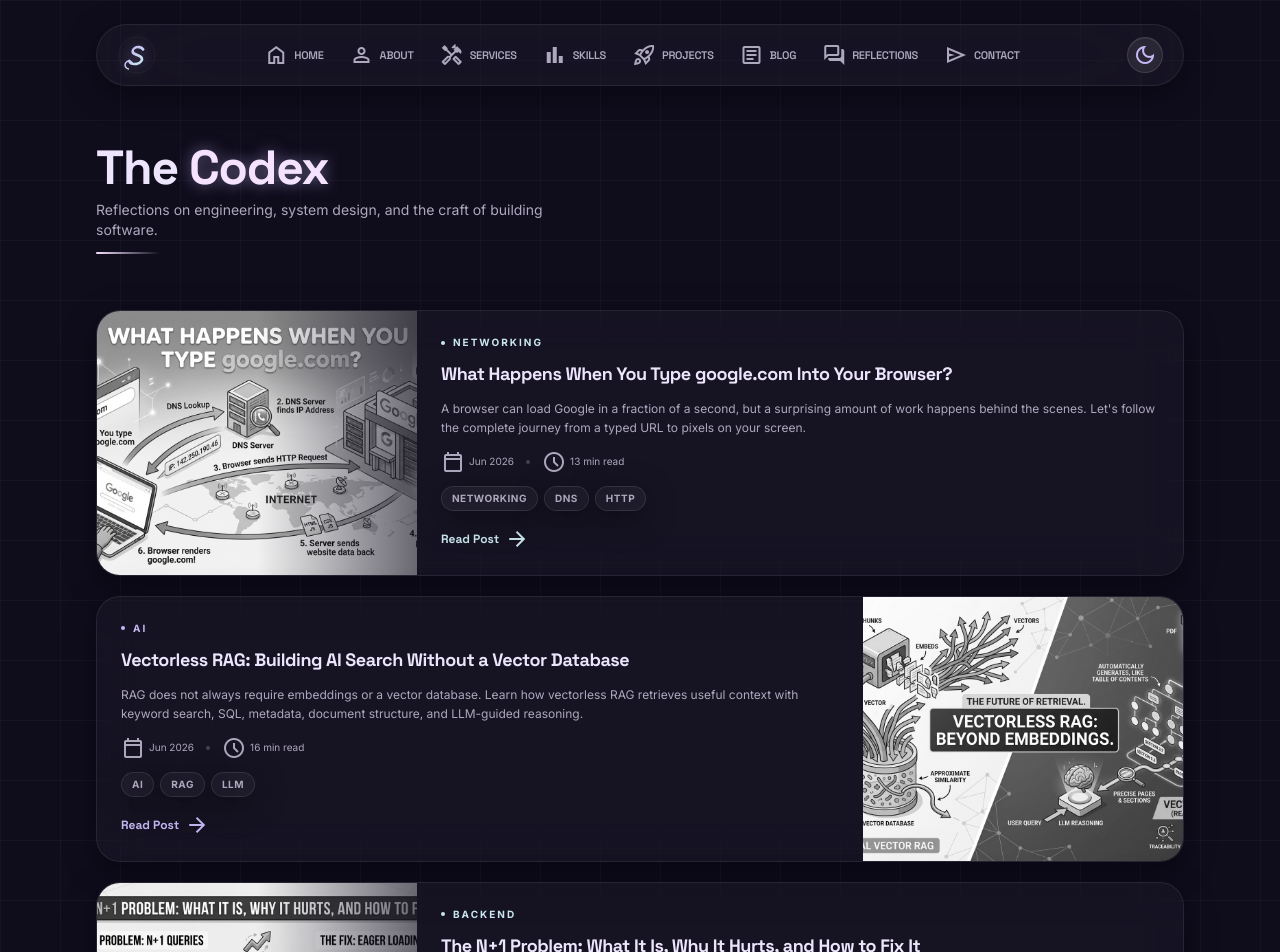
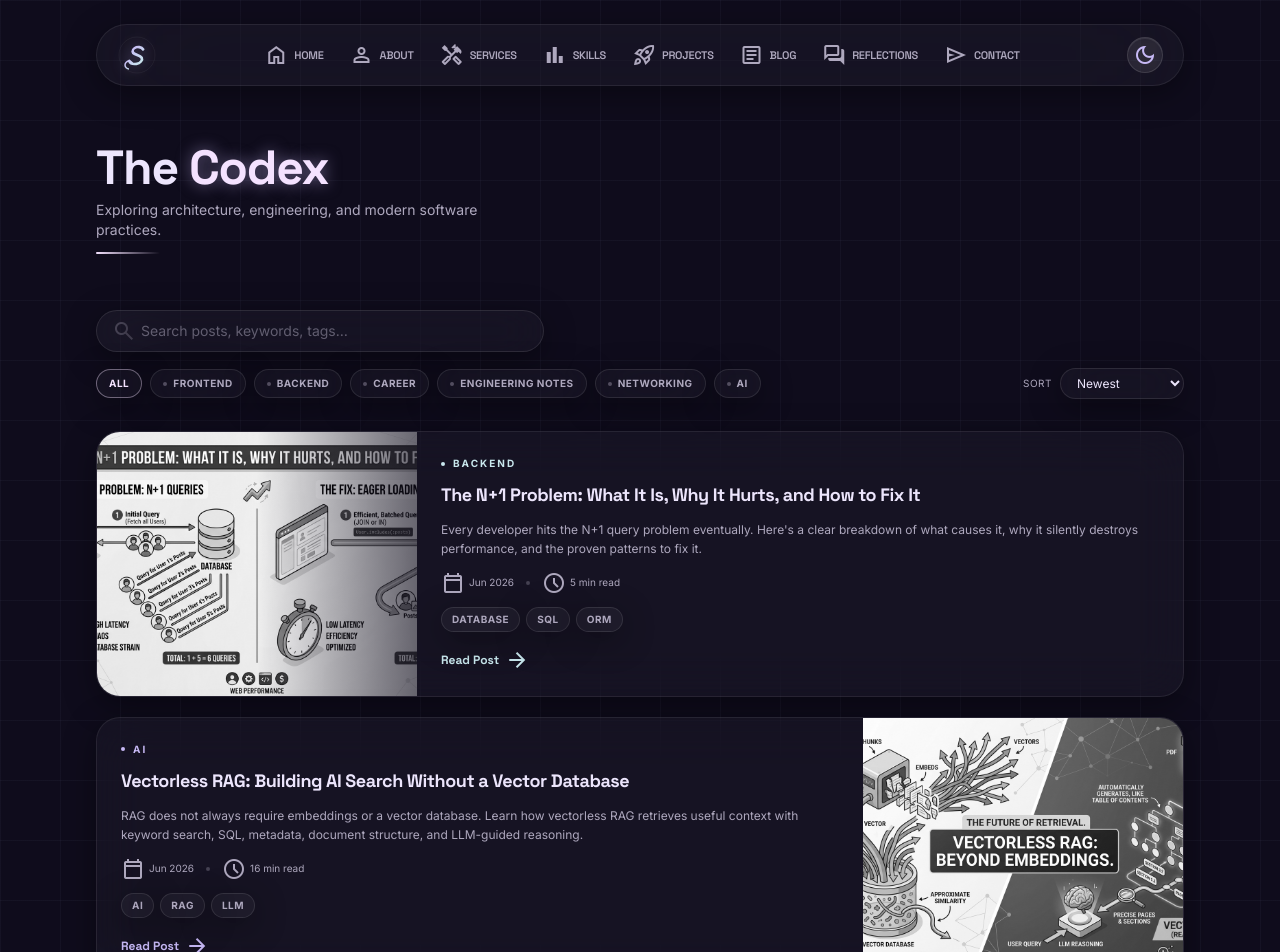
Before and after one commit to sabbir-063/3d_portfolio, a Next.js app: page /blog in a window 1280 px wide. Shown: the top 952 px of the page. Built offline with nearby package versions, Linux system fonts and the light colour scheme.

Commit message:
sorting added in blog page

```diff
--- a/app/blog/page.tsx
+++ b/app/blog/page.tsx
@@ -1,10 +1,10 @@
 import { getAllPostsMeta } from "@/lib/blog";
-import BlogCard from "@/components/blogs/BlogCard";
+import BlogListing from "@/components/blogs/BlogListing";
 
 export const metadata = {
-  title: "The Codex",
+  title: "Knowledge hub",
   description:
-    "Reflections on software engineering, system design, and the craft of building web systems — by Mohammad Sabbir Musfique.",
+    "Exploring architecture, engineering, and modern software practices — by Mohammad Sabbir Musfique.",
   keywords: [
     "software engineering blog",
     "React",
@@ -16,9 +16,9 @@ export const metadata = {
   ],
   alternates: { canonical: "/blog" },
   openGraph: {
-    title: "The Codex | Mohammad Sabbir Musfique",
+    title: "Knowledge hub | Mohammad Sabbir Musfique",
     description:
-      "Reflections on software engineering, system design, and the craft of building web systems.",
+      "Exploring architecture, engineering, and modern software practices.",
     url: "/blog",
     type: "website",
   },
@@ -35,7 +35,7 @@ export default function BlogIndexPage() {
             The <span className="text-tertiary text-glow">Codex</span>
           </h1>
           <p className="text-on-surface-variant mt-2 text-sm font-body max-w-md">
-            Reflections on engineering, system design, and the craft of building software.
+            Exploring architecture, engineering, and modern software practices.
           </p>
           <div className="w-16 h-0.5 bg-gradient-to-r from-tertiary to-transparent rounded-full mt-3" />
         </header>
@@ -46,11 +46,7 @@ export default function BlogIndexPage() {
             <p className="text-on-surface-variant text-sm mt-4 font-body">First post coming soon.</p>
           </div>
         ) : (
-          <div className="flex flex-col gap-5">
-            {posts.map((post, i) => (
-              <BlogCard key={post.slug} {...post} index={i} />
-            ))}
-          </div>
+          <BlogListing posts={posts} />
         )}
       </div>
     </main>
--- /dev/null
+++ b/components/blogs/BlogListing.tsx
@@ -0,0 +1,214 @@
+"use client";
+
+import { useEffect, useMemo, useRef, useState } from "react";
+import BlogCard from "@/components/blogs/BlogCard";
+import { categories, type Category } from "@/lib/blog/categories";
+import type { BlogMeta } from "@/lib/blog";
+
+const PAGE_SIZE = 5;
+
+type SortMode = "newest" | "oldest" | "category";
+type Filter = Category | "All";
+
+const CATEGORY_KEYS = Object.keys(categories) as Category[];
+
+const SORT_OPTIONS: { value: SortMode; label: string }[] = [
+  { value: "newest", label: "Newest" },
+  { value: "oldest", label: "Oldest" },
+  { value: "category", label: "Category A–Z" },
+];
+
+export default function BlogListing({ posts }: { posts: BlogMeta[] }) {
+  const [rawQuery, setRawQuery] = useState("");
+  const [query, setQuery] = useState("");
+  const [activeCategory, setActiveCategory] = useState<Filter>("All");
+  const [sortMode, setSortMode] = useState<SortMode>("newest");
+  const [visibleCount, setVisibleCount] = useState(PAGE_SIZE);
+
+  // Debounce the search input (~150ms)
+  useEffect(() => {
+    const id = setTimeout(() => setQuery(rawQuery.trim().toLowerCase()), 150);
+    return () => clearTimeout(id);
+  }, [rawQuery]);
+
+  const filtered = useMemo(() => {
+    let result = posts;
+
+    if (activeCategory !== "All") {
+      result = result.filter((p) => p.label === activeCategory);
+    }
+
+    if (query) {
+      result = result.filter((p) => {
+        const haystack = [p.title, p.excerpt, ...p.tags].join(" ").toLowerCase();
+        return haystack.includes(query);
+      });
+    }
+
+    // posts arrive date-desc from the lib; clone before sorting
+    const sorted = [...result];
+    if (sortMode === "oldest") {
+      sorted.sort((a, b) => (a.date < b.date ? -1 : 1));
+    } else if (sortMode === "category") {
+      sorted.sort((a, b) => a.label.localeCompare(b.label) || (a.date < b.date ? 1 : -1));
+    } else {
+      sorted.sort((a, b) => (a.date < b.date ? 1 : -1));
+    }
+
+    return sorted;
+  }, [posts, activeCategory, query, sortMode]);
+
+  // Restart pagination whenever the result set changes
+  useEffect(() => {
+    setVisibleCount(PAGE_SIZE);
+  }, [query, activeCategory, sortMode]);
+
+  const visible = filtered.slice(0, visibleCount);
+  const hasMore = visibleCount < filtered.length;
+
+  // Infinite scroll: reveal PAGE_SIZE more when the sentinel enters view
+  const sentinelRef = useRef<HTMLDivElement | null>(null);
+  useEffect(() => {
+    if (!hasMore) return;
+    const node = sentinelRef.current;
+    if (!node) return;
+
+    const observer = new IntersectionObserver(
+      (entries) => {
+        if (entries[0].isIntersecting) {
+          setVisibleCount((c) => c + PAGE_SIZE);
+        }
+      },
+      { rootMargin: "200px" }
+    );
+    observer.observe(node);
+    return () => observer.disconnect();
+  }, [hasMore, filtered.length]);
+
+  return (
+    <div className="flex flex-col gap-8">
+      {/* Controls */}
+      <div className="flex flex-col gap-4">
+        {/* Search */}
+        <div className="relative max-w-md">
+          <span className="material-symbols-outlined absolute left-4 top-1/2 -translate-y-1/2 text-[18px] text-on-surface-variant/60 pointer-events-none">
+            search
+          </span>
+          <input
+            type="text"
+            value={rawQuery}
+            onChange={(e) => setRawQuery(e.target.value)}
+            placeholder="Search posts, keywords, tags…"
+            aria-label="Search posts"
+            className="glass-panel w-full rounded-full border border-black/[0.08] dark:border-white/10 pl-11 pr-10 py-2.5 text-sm font-body text-on-surface placeholder:text-on-surface-variant/50 outline-none focus:border-tertiary/50 transition-colors"
+          />
+          {rawQuery && (
+            <button
+              type="button"
+              onClick={() => setRawQuery("")}
+              aria-label="Clear search"
+              className="absolute right-3 top-1/2 -translate-y-1/2 text-on-surface-variant/60 hover:text-on-surface transition-colors"
+            >
+              <span className="material-symbols-outlined text-[18px]">close</span>
+            </button>
+          )}
+        </div>
+
+        {/* Category chips + sort */}
+        <div className="flex flex-wrap items-center justify-between gap-4">
+          <div className="flex flex-wrap gap-2">
+            <CategoryChip
+              label="All"
+              active={activeCategory === "All"}
+              onClick={() => setActiveCategory("All")}
+            />
+            {CATEGORY_KEYS.map((key) => (
+              <CategoryChip
+                key={key}
+                label={key}
+                active={activeCategory === key}
+                accent={categories[key].accent}
+                dot={categories[key].dot}
+                onClick={() => setActiveCategory(key)}
+              />
+            ))}
+          </div>
+
+          <label className="flex items-center gap-2 text-[10px] font-label uppercase tracking-wider text-on-surface-variant">
+            Sort
+            <select
+              value={sortMode}
+              onChange={(e) => setSortMode(e.target.value as SortMode)}
+              aria-label="Sort posts"
+              className="glass-panel rounded-full border border-black/[0.08] dark:border-white/10 px-3 py-1.5 text-xs font-body normal-case tracking-normal text-on-surface outline-none focus:border-tertiary/50 transition-colors cursor-pointer"
+            >
+              {SORT_OPTIONS.map((o) => (
+                <option key={o.value} value={o.value}>
+                  {o.label}
+                </option>
+              ))}
+            </select>
+          </label>
+        </div>
+      </div>
+
+      {/* Results */}
+      {filtered.length === 0 ? (
+        <div className="glass-panel rounded-2xl p-16 text-center">
+          <span className="material-symbols-outlined text-5xl text-on-surface-variant/30">
+            search_off
+          </span>
+          <p className="text-on-surface-variant text-sm mt-4 font-body">
+            No posts match your search.
+          </p>
+        </div>
+      ) : (
+        <>
+          <div className="flex flex-col gap-5">
+            {visible.map((post, i) => (
+              <BlogCard key={post.slug} {...post} index={i} />
+            ))}
+          </div>
+
+          {hasMore && (
+            <div ref={sentinelRef} className="flex justify-center py-6">
+              <span className="material-symbols-outlined animate-spin text-on-surface-variant/40 text-2xl">
+                progress_activity
+              </span>
+            </div>
+          )}
+        </>
+      )}
+    </div>
+  );
+}
+
+function CategoryChip({
+  label,
+  active,
+  accent,
+  dot,
+  onClick,
+}: {
+  label: string;
+  active: boolean;
+  accent?: string;
+  dot?: string;
+  onClick: () => void;
+}) {
+  return (
+    <button
+      type="button"
+      onClick={onClick}
+      aria-pressed={active}
+      className={`inline-flex items-center gap-1.5 rounded-full border px-3 py-1.5 text-[10px] font-bold font-label uppercase tracking-wider transition-all glass-panel ${
+        active
+          ? `border-tertiary/40 ${accent ?? "text-tertiary"}`
+          : "border-black/[0.08] dark:border-white/10 text-on-surface-variant hover:text-on-surface"
+      }`}
+    >
+      {dot && <span className={`w-1 h-1 rounded-full ${active ? dot : "bg-on-surface-variant/40"}`} />}
+      {label}
+    </button>
+  );
+}
```
